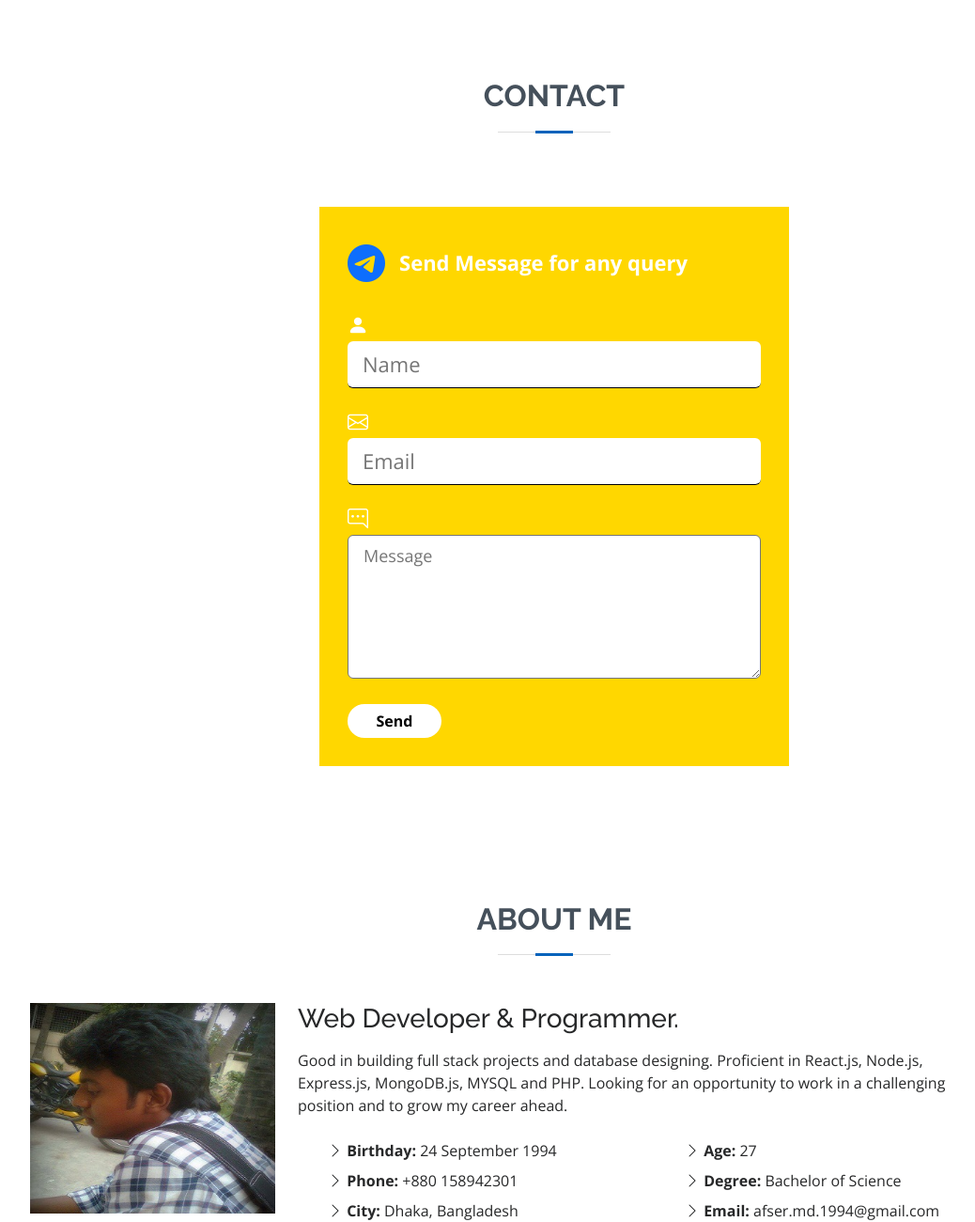
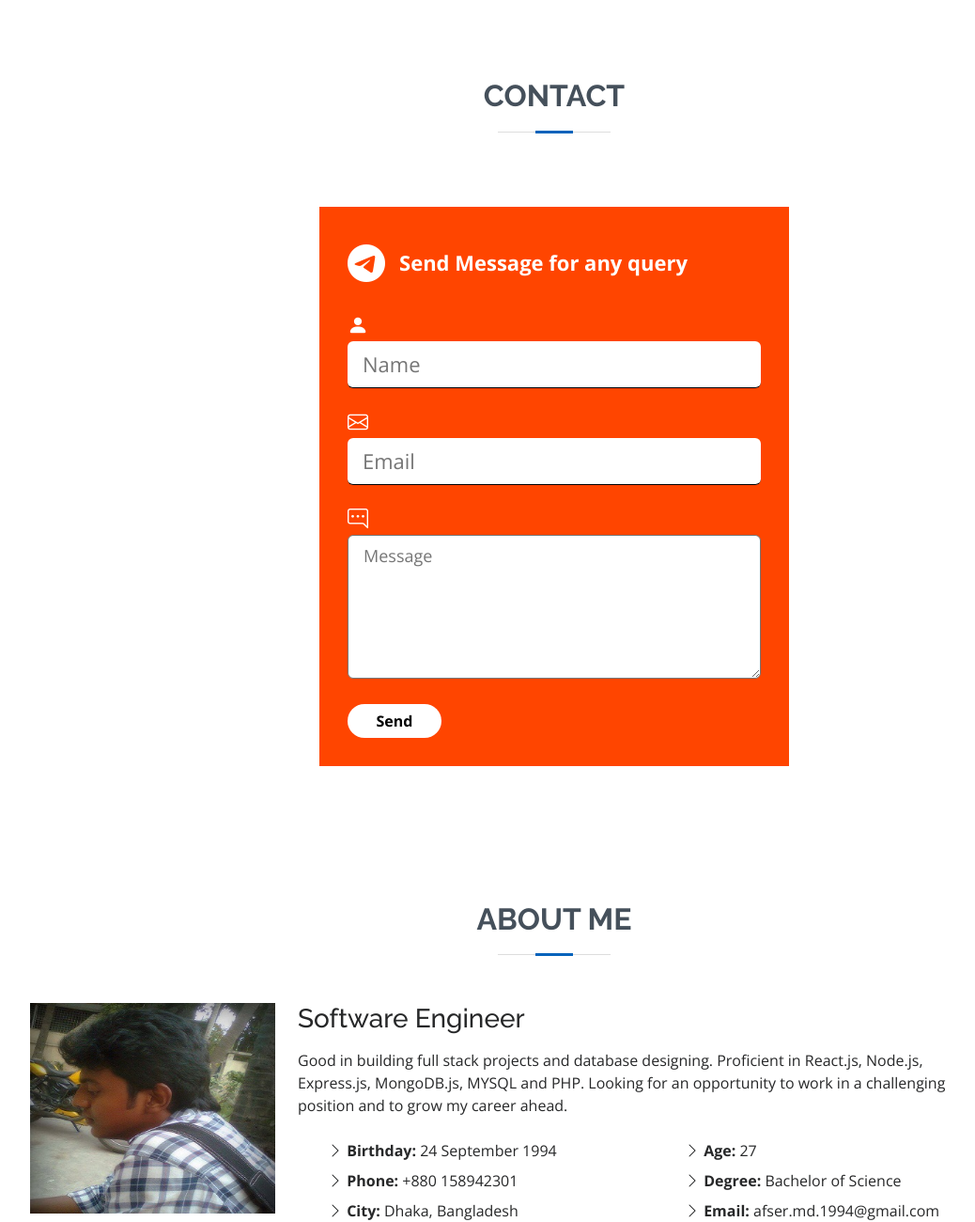
Before and after one commit to afsertanveer/official-portfolio, a plain HTML site: page index.html in a window 1280 px wide. Shown: the part 4061-5361 px from the top of the page at 94% size, without its empty margins (100-1138 px from the left). Drawn offline with nearby package versions, Linux system fonts and the light colour scheme.

Commit message:
portfolio updated

```diff
--- a/assets/css/style.css
+++ b/assets/css/style.css
@@ -1248,7 +1248,7 @@ section {
   justify-content: center;
 }
 form {
-  background-color: gold;
+  background-color: orangered;
   width: 500px;
   padding: 30px;
   font-size: 18px;
--- a/index.html
+++ b/index.html
@@ -330,14 +330,14 @@
 
           <div class="row mt-1">
             <div class="col-lg-12">
-              <div class="contact-hero px-2 py-4 ">
+              <div class="contact-hero px-2 py-4 rounded-5 ">
                 <form
                   action="https://formspree.io/f/mgeqgpqg"
                   method="POST"
                   id="contact-form"
                 >
                   <div class="contact-message-icon">
-                    <i class="bi bi-telegram text-primary"></i>
+                    <i class="bi bi-telegram text-white"></i>
                     <span class="text-white fw-bold">Send Message for any query</span>
                   </div>
                   <div id="contact-input-field">
@@ -393,7 +393,7 @@
             <div class="col-lg-8 pt-4 pt-lg-0">
               <div>
                 <h3 class="font-weight-bold">
-                  Web Developer &amp; Programmer.
+                 Software Engineer
                 </h3>
                   <p class="text-justify my-3">Good in building full stack projects and database designing. Proficient in React.js, Node.js, Express.js, MongoDB.js,
 MYSQL and PHP. Looking for an opportunity to work in a challenging position and to grow my career ahead.
```
Also changed, not shown: bechefel.html (+1 -1 lines), beexpertcoder.html (+1 -1 lines), petchukti.html (+1 -1 lines).
